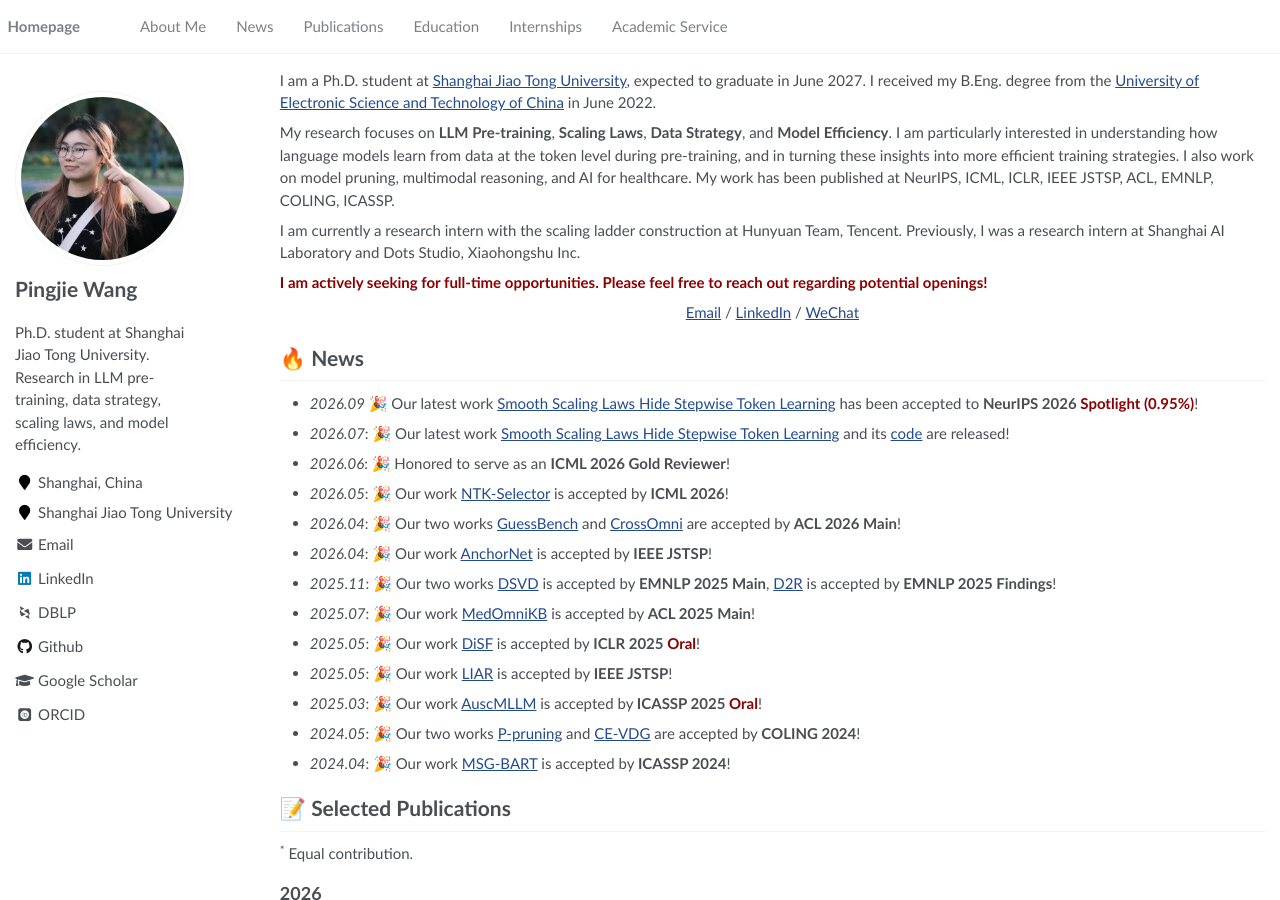
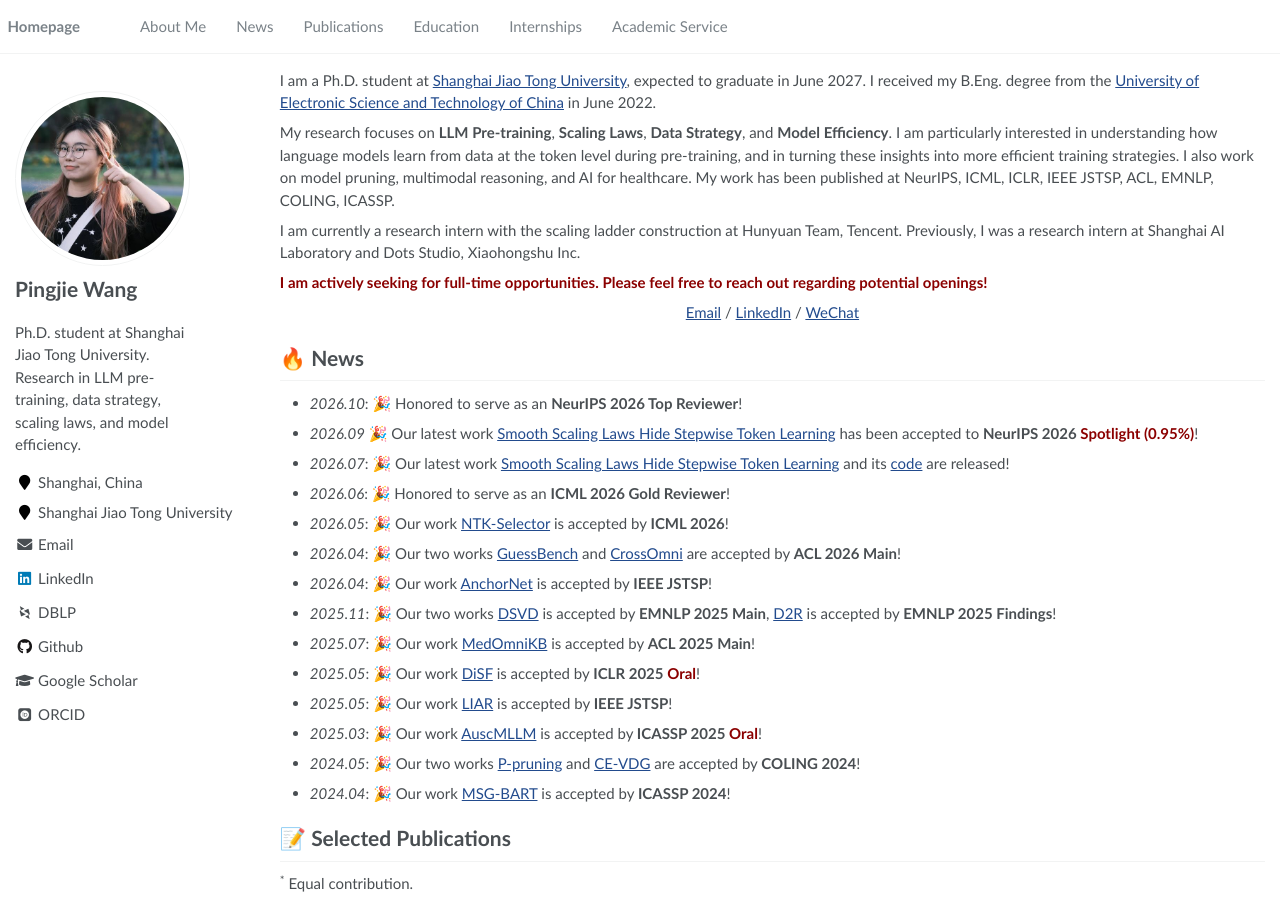
Before and after one commit to applewpj/applewpj.github.io, a Jekyll site: the page built from _pages/about.md, in a window 1280 px wide and 900 px high. Built offline with Jekyll 4.4.1, drawn with Linux system fonts in a browser that asks for light colours; some web fonts are replaced; some of the changed text lies outside the part shown.

Commit message:
add review experience

```diff
--- a/_pages/includes/news.md
+++ b/_pages/includes/news.md
@@ -1,4 +1,5 @@
 # 🔥 News
+- *2026.10*: 🎉 Honored to serve as an **NeurIPS 2026 Top Reviewer**!
 - *2026.09* 🎉 Our latest work [Smooth Scaling Laws Hide Stepwise Token Learning](https://arxiv.org/abs/2606.29858) has been accepted to **NeurIPS 2026 <span style="color: #8B0000;"> Spotlight (0.95%)</span>**!
 - *2026.07*: 🎉 Our latest work [Smooth Scaling Laws Hide Stepwise Token Learning](https://arxiv.org/abs/2606.29858) and its [code](https://github.com/applewpj/token-learning-spectrum) are released!
 - *2026.06*: 🎉 Honored to serve as an **ICML 2026 Gold Reviewer**!
--- a/_pages/includes/others.md
+++ b/_pages/includes/others.md
@@ -8,6 +8,7 @@
 
 <h1 id="academic-service">🧑‍⚖️ Academic Service</h1>
 
+- **NeurIPS 2026 Top Reviewer**.
 - **ICML 2026 Gold Reviewer**.
 - Invited reviewer for NeurIPS, ICML, ICLR, ACL, EMNLP, IEEE TPAMI, and IEEE JSTSP.
 
```
